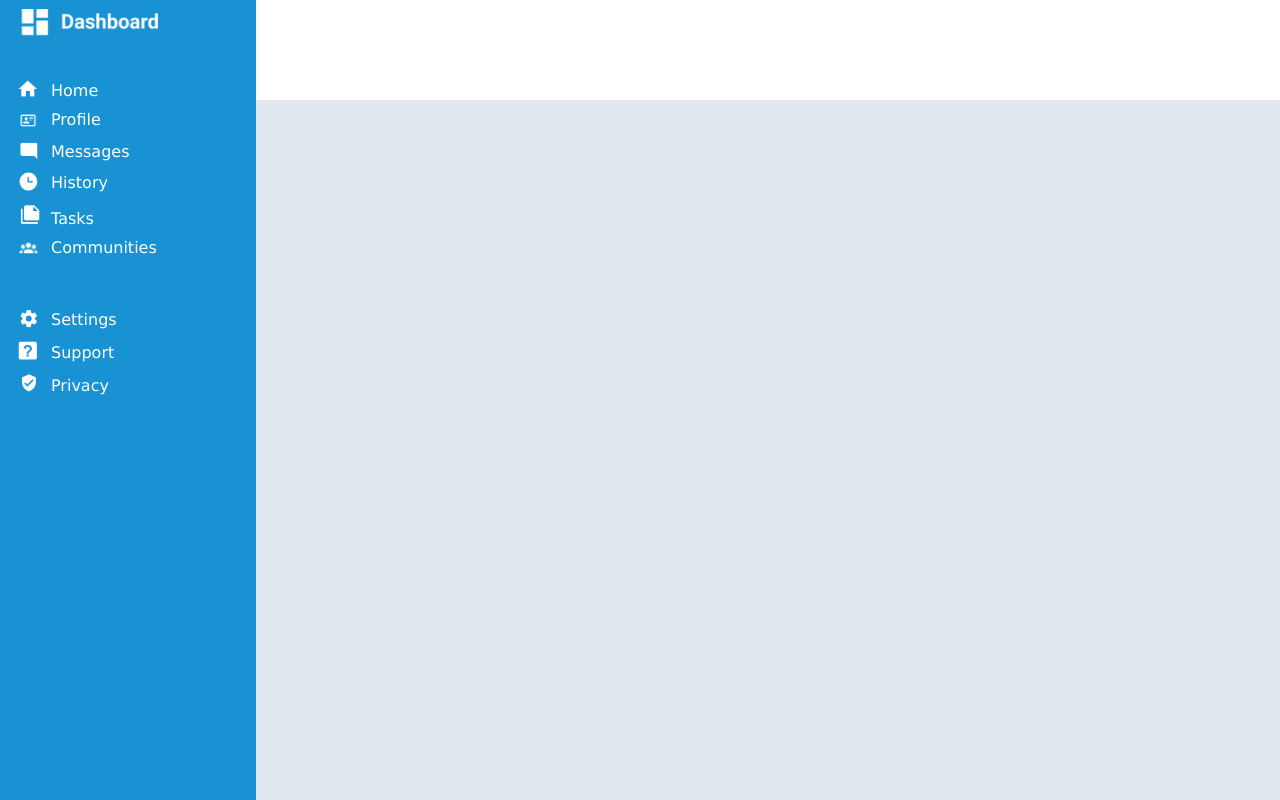
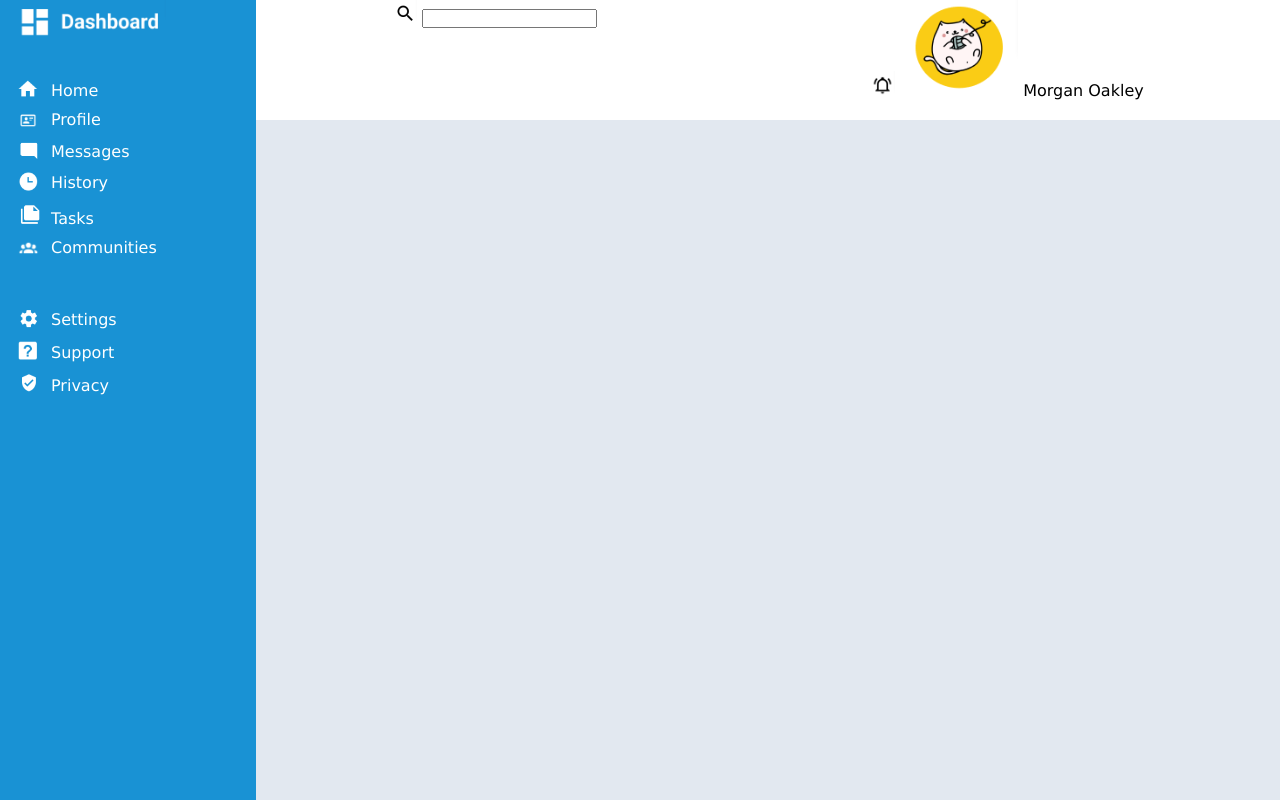
Before and after one commit to anasommer/TOP-admin-dashboard, a plain HTML site: page index.html in a window 1280 px wide. Drawn offline with Linux system fonts and the light colour scheme.

Commit message:
styling header section

```diff
--- a/index.html
+++ b/index.html
@@ -7,7 +7,24 @@
     <link rel="stylesheet" href="style.css" />
   </head>
   <body class="container">
-    <div class="header"></div>
+    <div class="header">
+      <div class="header-top">
+        <div class="search">
+          <img src="img/search.png" alt="search icon" class="icon" />
+          <input type="text" />
+        </div>
+
+        <div class="user">
+          <img src="/img/bell.png" alt="bell icon" class="icon" />
+          <img
+            src="img/avatar-sm.png"
+            alt="small user avatar"
+            id="avatar-small"
+          />
+          <span>Morgan Oakley</span>
+        </div>
+      </div>
+    </div>
     <div class="sidebar">
       <a href="#"><img src="img/logo.png" alt="Logo" id="logo" /></a>
       <ul class="menu">
--- a/style.css
+++ b/style.css
@@ -14,7 +14,7 @@
     'sidebar content content content content'
     'sidebar content content content content'
     'sidebar content content content content';
-  grid-template-rows: minmax(100px, auto);
+  grid-template-rows: minmax(120px, auto);
 }
 
 a {
@@ -64,6 +64,11 @@ a {
   grid-area: header;
 }
 
+.header-top {
+  display: flex;
+  justify-content: space-around;
+}
+
 /* MAIN CONTENT */
 .content {
   grid-area: content;
```
Also changed, not shown: img/avatar-sm.png (added), img/bell.png (added), img/search.png (added).
